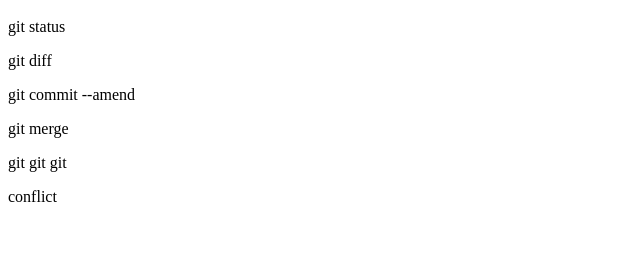
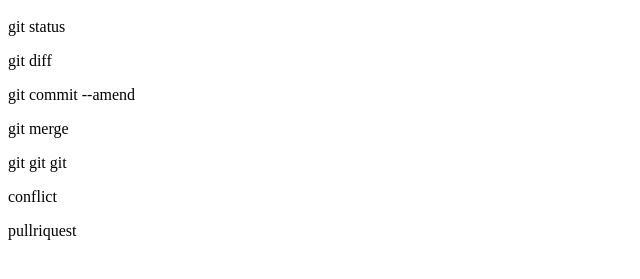
Before and after one commit to ny7314/mysite, a plain HTML site: page index.html in a window 1280 px wide. Shown: the part 57-336 px from the top of the page, without its empty margins (0-640 px from the left). Drawn offline with Linux system fonts and the light colour scheme.

Commit message:
pull request追記

```diff
--- a/index.html
+++ b/index.html
@@ -5,3 +5,4 @@
 <p>git merge </p>
 <p>git git git</p>
 <p>conflict</p>
+<p>pullriquest</p>
```
